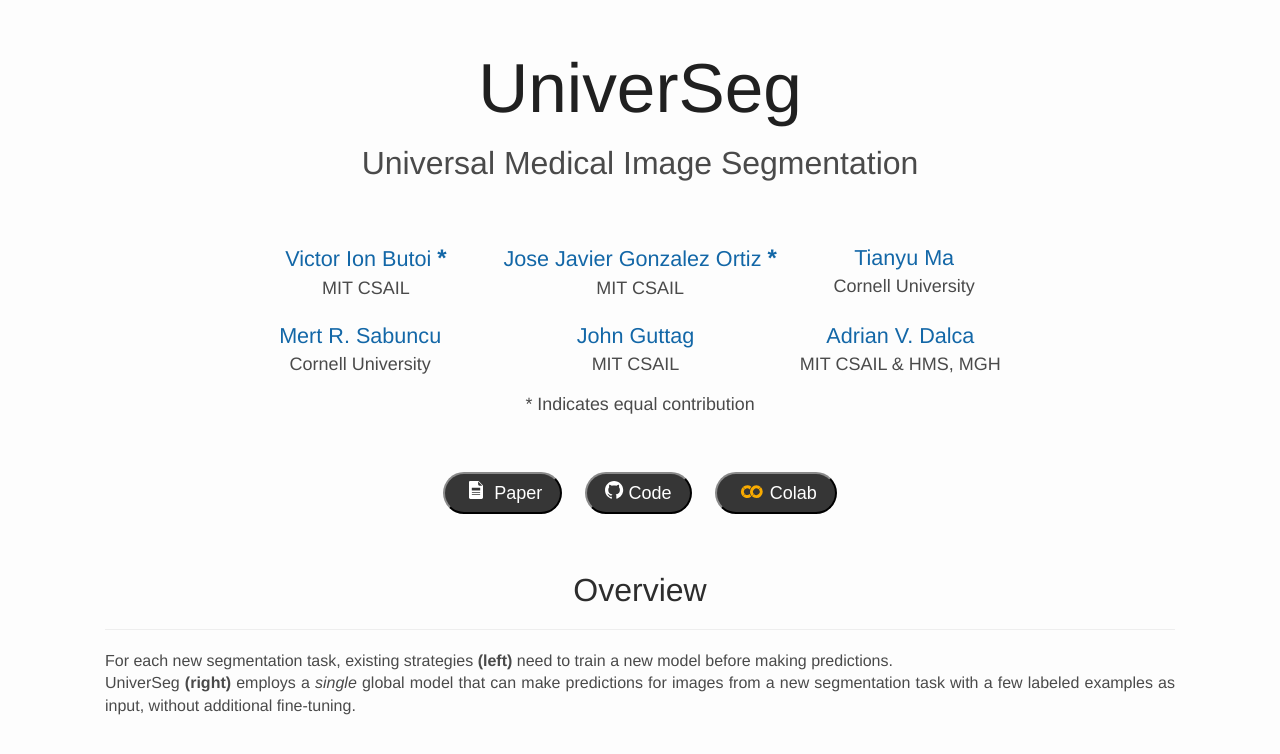
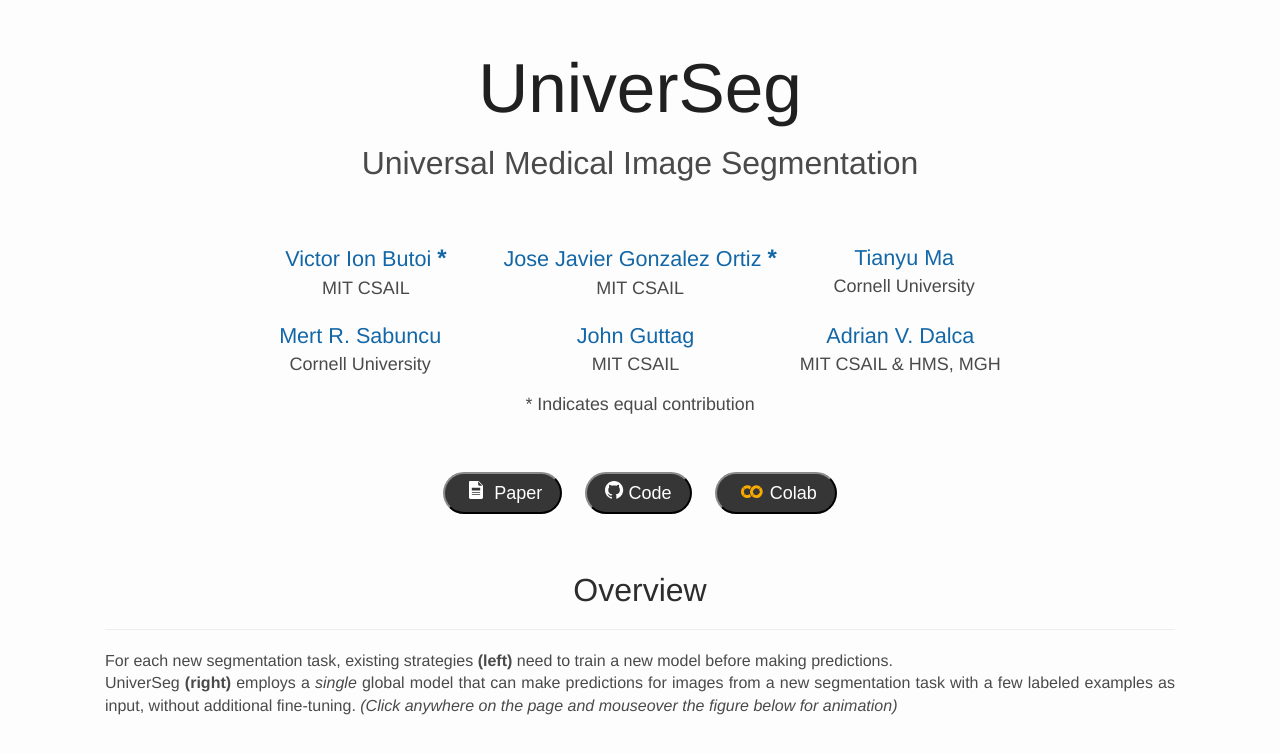
Before and after one commit to JJGO/UniverSeg, a plain HTML site: page index.html in a window 1280 px wide. Shown: the top 754 px of the page. Drawn offline with Linux system fonts and the light colour scheme; grey boxes are pictures that could not be loaded.

Commit message:
adding click instruction

```diff
--- a/index.html
+++ b/index.html
@@ -418,7 +418,7 @@
         <p>
         <!-- <b>Workflow for inference on a new task, from an unseen dataset.</b> Given a new task, traditional models <b>(left)</b> are trained before making predictions. UniverSeg <b>(right)</b> employs a <i>single</i> trained model which can make predictions for images (queries) from the new task with a few labeled examples as input (support set), without additional fine-tuning. -->
             For each new segmentation task, existing strategies <b>(left)</b> need to train a new model before making predictions. </br>
-            UniverSeg <b>(right)</b> employs a <i>single</i> global model that can make predictions for images from a new segmentation task with a few labeled examples as input, without additional fine-tuning.
+            UniverSeg <b>(right)</b> employs a <i>single</i> global model that can make predictions for images from a new segmentation task with a few labeled examples as input, without additional fine-tuning. <i>(Click anywhere on the page and mouseover the figure below for animation)</i>
       </p>
         <div class="col-sm-12 text-center">
             <div class="embed-responsive embed-responsive-16by9" style="padding-bottom:32%; margin-top: 20px">
```
